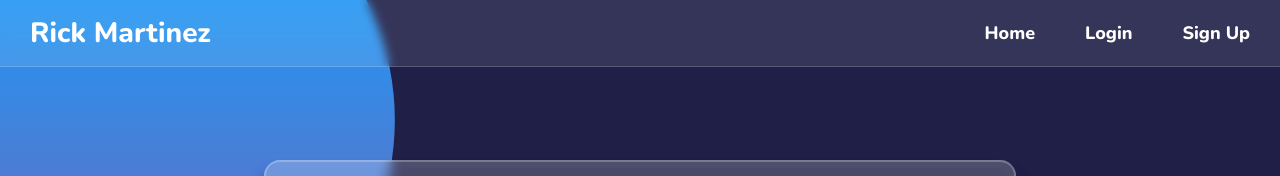
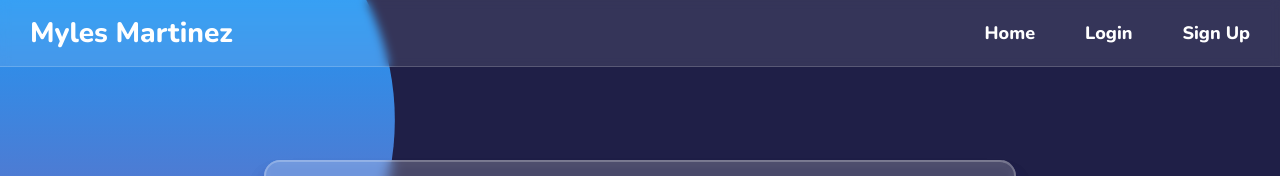
Before and after one commit to Rick3Mrtz/Glassmorphism, a React (Create React App) app: page / in a window 1280 px wide. Shown: the top 176 px of the page. Built offline with nearby package versions, Linux system fonts and the light colour scheme; a web font is replaced by a local one.

Commit message:
testing a deployment change

```diff
--- a/src/components/Navbar.js
+++ b/src/components/Navbar.js
@@ -9,13 +9,14 @@ function Navbar() {
             <header className='header'>
 
             <a className='logo'>
-                Rick Martinez
+                Myles Martinez
             </a>
 
                 <navbar className='navbar'>
                     <Link to="/">Home</Link>
                     <Link to="/login">Login</Link>
                     <Link to="/signup">Sign Up</Link>
+
 
                 </navbar>
 
```
